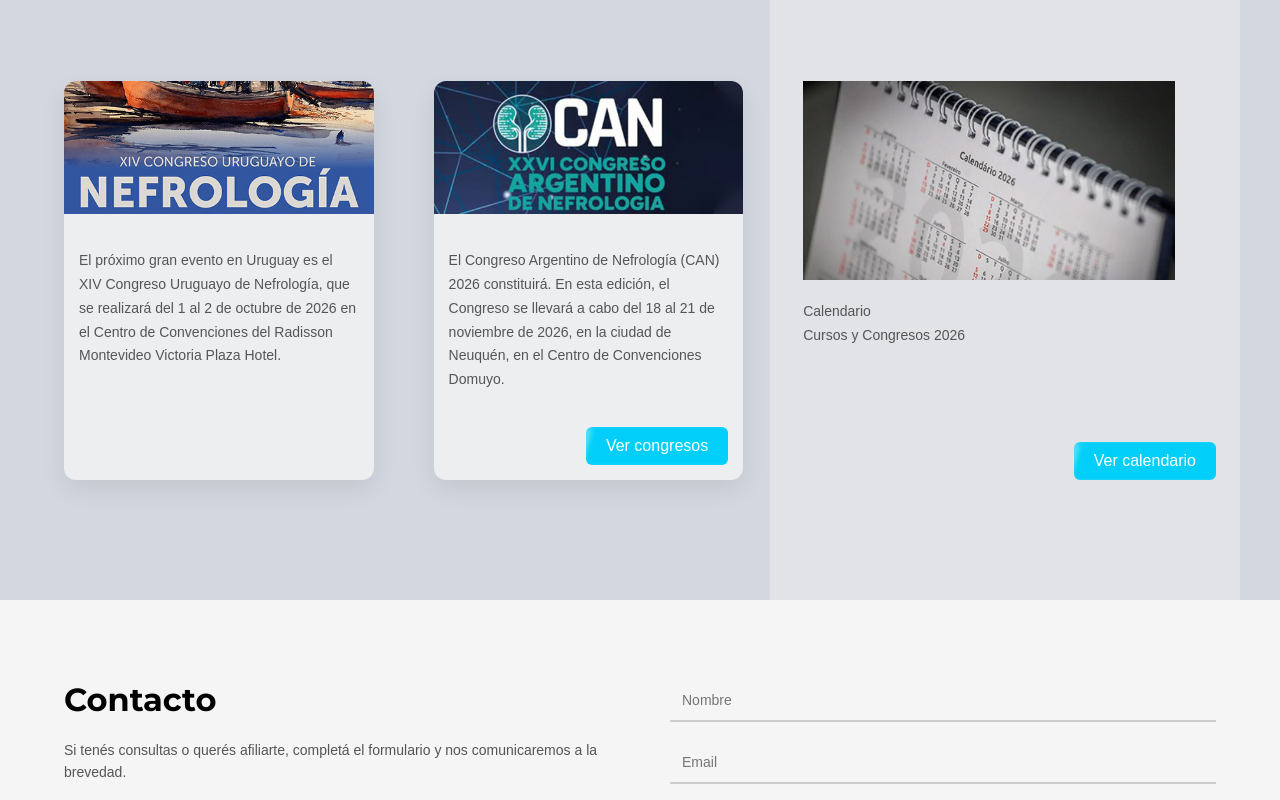
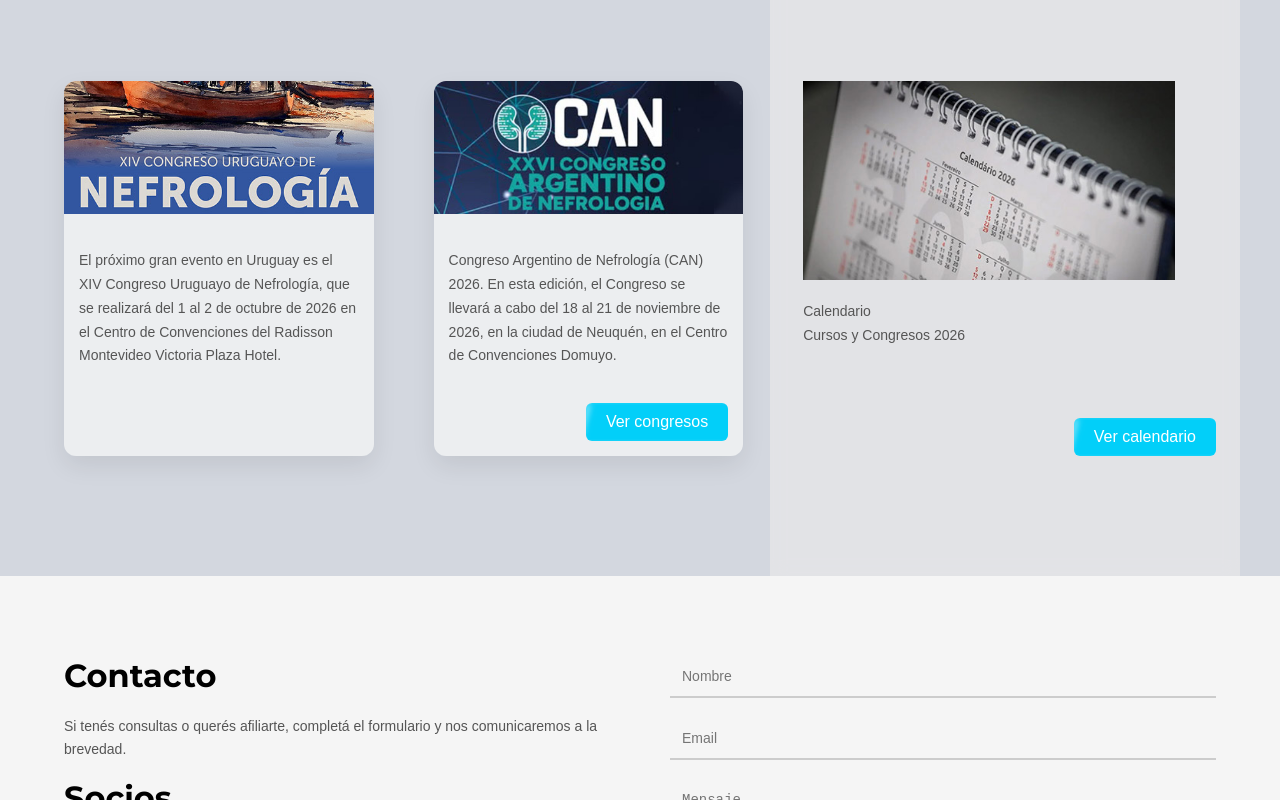
Before and after one commit to alfonsocarrascografico-lgtm/pagina-de-sun, a plain HTML site: page index.html in a window 1280 px wide. Shown: the part 3298-4098 px from the top of the page. Drawn offline with Linux system fonts and the light colour scheme.

Commit message:
Update index.html

```diff
--- a/index.html
+++ b/index.html
@@ -305,7 +305,7 @@ Además, promueve la investigación, el intercambio académico y la actualizaci
     <div class="cong-item">
       <img src="img/congreso-argentino-nefrologia.jpg" alt="">
       <p>
-        El Congreso Argentino de Nefrología (CAN) 2026 constituirá. En esta edición, el Congreso se llevará a cabo del 18 al 21 de noviembre de 2026, en la ciudad de Neuquén, en el Centro de Convenciones Domuyo.
+        Congreso Argentino de Nefrología (CAN) 2026. En esta edición, el Congreso se llevará a cabo del 18 al 21 de noviembre de 2026, en la ciudad de Neuquén, en el Centro de Convenciones Domuyo.
       </p>
       <div class="contenedor-boton">
         <a href="congresos.html#congresos-listado-1" class="boton-seccion">Ver congresos</a>
```
